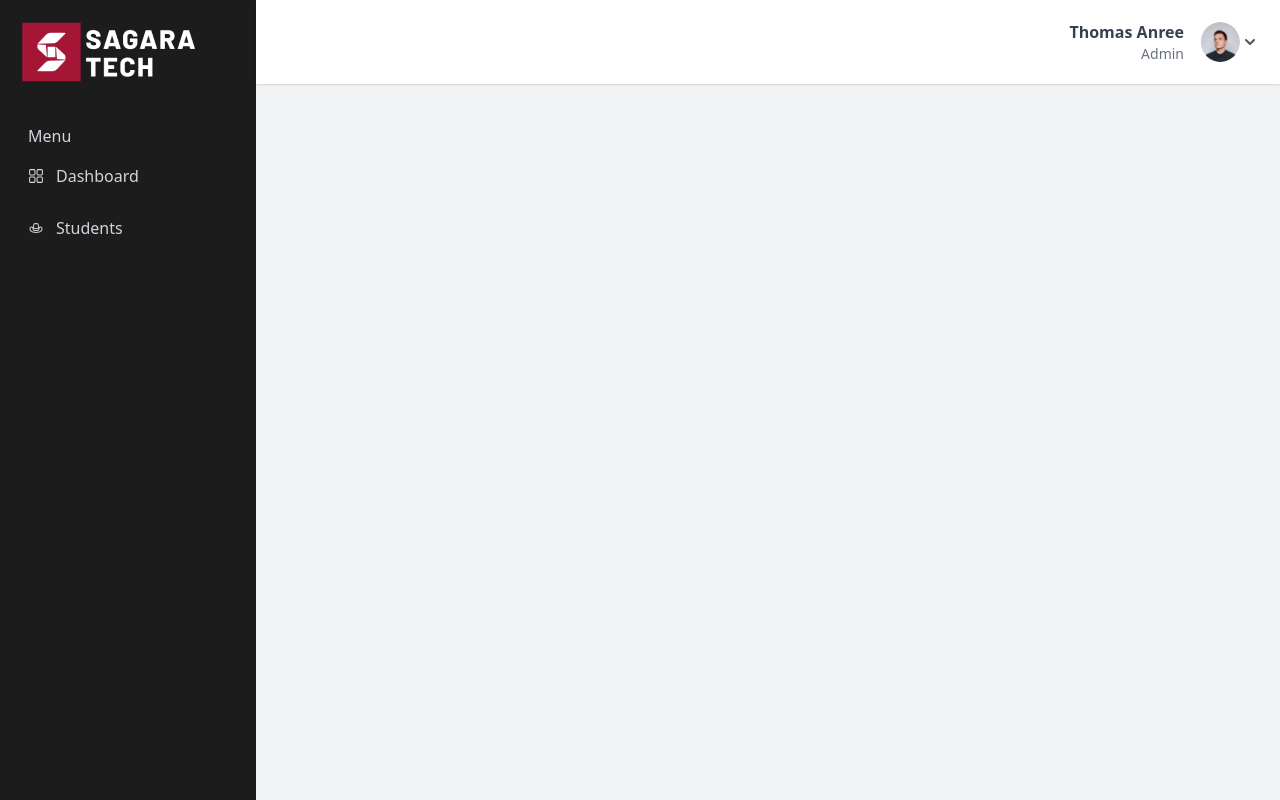
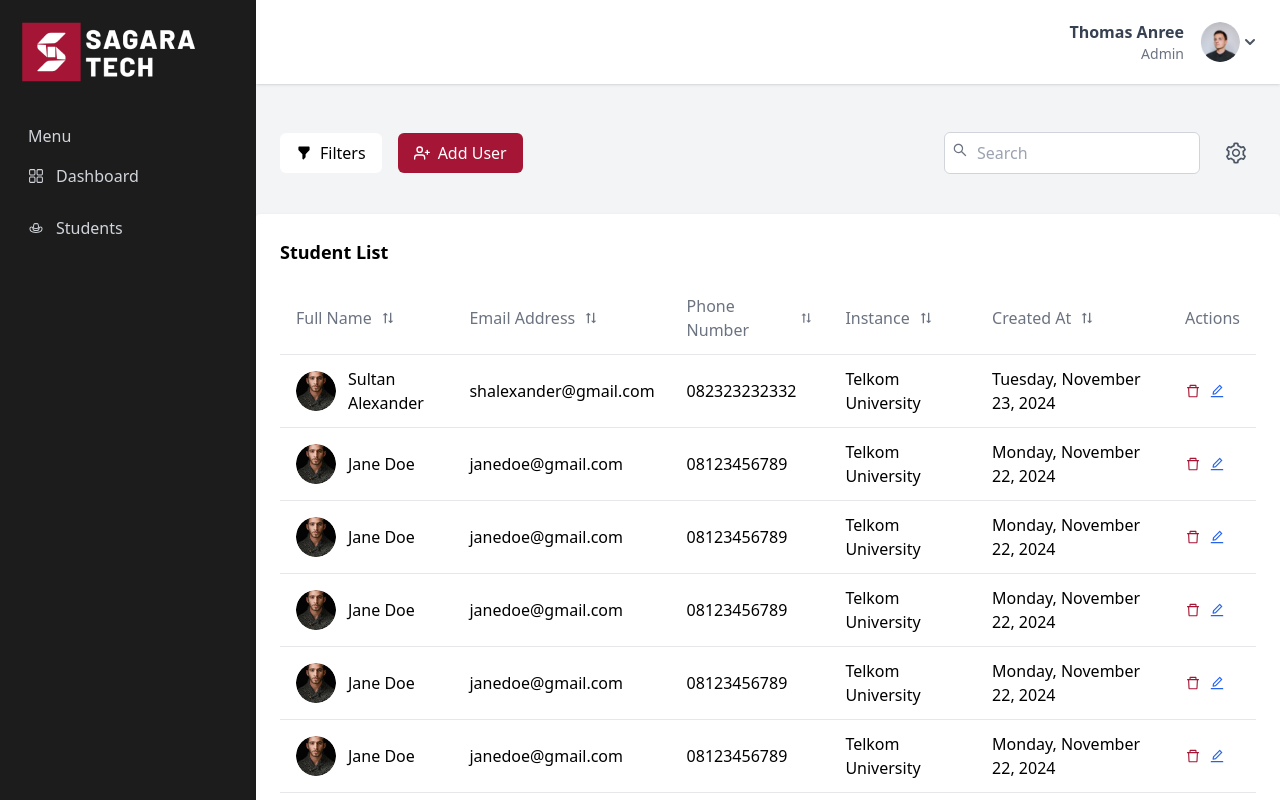
Before and after one commit to nulitas/sagaratech, a React (Vite) app: page /students in a window 1280 px wide. Shown: the top 800 px of the page. Built offline with nearby package versions, Linux system fonts and the light colour scheme.

Commit message:
Adding student views, data from json

```diff
--- /dev/null
+++ b/public/students.json
@@ -0,0 +1,58 @@
+[
+  {
+    "name": "Sultan Alexander",
+    "email": "shalexander@gmail.com",
+    "phone": "082323232332",
+    "instance": "Telkom University",
+    "createdAt": "Tuesday, November 23, 2024",
+    "avatar": "/user_avatar.png"
+  },
+  {
+    "name": "Jane Doe",
+    "email": "janedoe@gmail.com",
+    "phone": "08123456789",
+    "instance": "Telkom University",
+    "createdAt": "Monday, November 22, 2024",
+    "avatar": "/user_avatar.png"
+  },
+  {
+    "name": "Jane Doe",
+    "email": "janedoe@gmail.com",
+    "phone": "08123456789",
+    "instance": "Telkom University",
+    "createdAt": "Monday, November 22, 2024",
+    "avatar": "/user_avatar.png"
+  },
+  {
+    "name": "Jane Doe",
+    "email": "janedoe@gmail.com",
+    "phone": "08123456789",
+    "instance": "Telkom University",
+    "createdAt": "Monday, November 22, 2024",
+    "avatar": "/user_avatar.png"
+  },
+  {
+    "name": "Jane Doe",
+    "email": "janedoe@gmail.com",
+    "phone": "08123456789",
+    "instance": "Telkom University",
+    "createdAt": "Monday, November 22, 2024",
+    "avatar": "/user_avatar.png"
+  },
+  {
+    "name": "Jane Doe",
+    "email": "janedoe@gmail.com",
+    "phone": "08123456789",
+    "instance": "Telkom University",
+    "createdAt": "Monday, November 22, 2024",
+    "avatar": "/user_avatar.png"
+  },
+  {
+    "name": "Jane Doe",
+    "email": "janedoe@gmail.com",
+    "phone": "08123456789",
+    "instance": "Telkom University",
+    "createdAt": "Monday, November 22, 2024",
+    "avatar": "/user_avatar.png"
+  }
+]
--- /dev/null
+++ b/src/components/HeaderSection.tsx
@@ -0,0 +1,48 @@
+import React from "react";
+import { HiFilter } from "react-icons/hi";
+import { FiUserPlus } from "react-icons/fi";
+import { AiOutlineSearch, AiOutlineSetting } from "react-icons/ai";
+
+interface HeaderSectionProps {
+  onSearch: (term: string) => void;
+}
+
+const HeaderSection: React.FC<HeaderSectionProps> = ({ onSearch }) => {
+  const [searchTerm, setSearchTerm] = React.useState("");
+
+  const handleSearchChange = (e: React.ChangeEvent<HTMLInputElement>) => {
+    const term = e.target.value;
+    setSearchTerm(term);
+    onSearch(term);
+  };
+
+  return (
+    <div className="flex justify-between items-center mb-4">
+      <div className="flex space-x-4">
+        <button className="flex items-center bg-white text-black px-4 py-2 rounded-md">
+          <HiFilter className="mr-2" /> Filters
+        </button>
+        <button className="flex items-center bg-[#a51535] text-white px-4 py-2 rounded-md">
+          <FiUserPlus className="mr-2" /> Add User
+        </button>
+      </div>
+      <div className="flex items-center space-x-4">
+        <div className="relative">
+          <input
+            type="text"
+            placeholder="Search"
+            className="border border-gray-300 rounded-md p-2 pl-8 w-64"
+            value={searchTerm}
+            onChange={handleSearchChange}
+          />
+          <AiOutlineSearch className="absolute left-2 top-2.5 text-gray-500" />
+        </div>
+        <button className="flex items-center bg-gray-100 text-gray-600 p-2 rounded-md">
+          <AiOutlineSetting className="w-6 h-6" />
+        </button>
+      </div>
+    </div>
+  );
+};
+
+export default HeaderSection;
--- /dev/null
+++ b/src/components/Pagination.tsx
@@ -0,0 +1,28 @@
+import React from "react";
+
+const Pagination: React.FC = () => {
+  return (
+    <div className="flex justify-between items-center p-4 bg-white border-t">
+      <button className="bg-gray-100 text-gray-600 py-2 px-4 rounded-md">
+        Previous
+      </button>
+      <div className="flex space-x-2">
+        {[...Array(10)].map((_, i) => (
+          <button
+            key={i}
+            className={`px-4 py-2 rounded-md ${
+              i === 5 ? "bg-[#a51535] text-white" : "bg-gray-100 text-gray-600"
+            }`}
+          >
+            {i + 1}
+          </button>
+        ))}
+      </div>
+      <button className="bg-gray-100 text-gray-600 py-2 px-4 rounded-md">
+        Next
+      </button>
+    </div>
+  );
+};
+
+export default Pagination;
--- /dev/null
+++ b/src/components/StudentTable.tsx
@@ -0,0 +1,142 @@
+import React, { useEffect, useState } from "react";
+import { AiOutlineEdit, AiOutlineDelete } from "react-icons/ai";
+import { BiSortAlt2 } from "react-icons/bi";
+
+interface Student {
+  name: string;
+  email: string;
+  phone: string;
+  instance: string;
+  createdAt: string;
+  avatar: string;
+}
+
+const StudentTable: React.FC<{ searchTerm: string }> = ({ searchTerm }) => {
+  const [students, setStudents] = useState<Student[]>([]);
+  const [sortConfig, setSortConfig] = useState<{
+    key: keyof Student;
+    direction: "ascending" | "descending";
+  } | null>(null);
+
+  useEffect(() => {
+    fetch("/students.json")
+      .then((response) => response.json())
+      .then((data) => setStudents(data));
+  }, []);
+
+  const sortedStudents = [...students].sort((a, b) => {
+    if (sortConfig !== null) {
+      const key = sortConfig.key;
+      const order = sortConfig.direction === "ascending" ? 1 : -1;
+      if (a[key] < b[key]) return -1 * order;
+      if (a[key] > b[key]) return 1 * order;
+      return 0;
+    }
+    return 0;
+  });
+
+  const filteredStudents = sortedStudents.filter((student) =>
+    Object.values(student).some((value) =>
+      value.toString().toLowerCase().includes(searchTerm.toLowerCase())
+    )
+  );
+
+  const requestSort = (key: keyof Student) => {
+    let direction: "ascending" | "descending" = "ascending";
+    if (
+      sortConfig &&
+      sortConfig.key === key &&
+      sortConfig.direction === "ascending"
+    ) {
+      direction = "descending";
+    }
+    setSortConfig({ key, direction });
+  };
+
+  return (
+    <table className="min-w-full bg-white">
+      <thead>
+        <tr>
+          <th
+            className="text-left py-3 px-4 font-medium text-gray-500"
+            onClick={() => requestSort("name")}
+          >
+            <div className="flex items-center">
+              <p className="mr-2">Full Name</p>
+              <BiSortAlt2 />
+            </div>
+          </th>
+          <th
+            className="text-left py-3 px-4 font-medium text-gray-500"
+            onClick={() => requestSort("email")}
+          >
+            <div className="flex items-center">
+              <p className="mr-2">Email Address</p>
+              <BiSortAlt2 />
+            </div>
+          </th>
+          <th
+            className="text-left py-3 px-4 font-medium text-gray-500"
+            onClick={() => requestSort("phone")}
+          >
+            <div className="flex items-center">
+              <p className="mr-2">Phone Number</p>
+              <BiSortAlt2 />
+            </div>
+          </th>
+          <th
+            className="text-left py-3 px-4 font-medium text-gray-500"
+            onClick={() => requestSort("instance")}
+          >
+            <div className="flex items-center">
+              <p className="mr-2">Instance</p>
+              <BiSortAlt2 />
+            </div>
+          </th>
+          <th
+            className="text-left py-3 px-4 font-medium text-gray-500"
+            onClick={() => requestSort("createdAt")}
+          >
+            <div className="flex items-center">
+              <p className="mr-2">Created At</p>
+              <BiSortAlt2 />
+            </div>
+          </th>
+          <th className="py-3 px-4 font-medium text-gray-500">Actions</th>
+        </tr>
+      </thead>
+      <tbody>
+        {filteredStudents.map((student, index) => (
+          <tr key={index} className="border-t">
+            <td className="py-3 px-4">
+              <div className="flex items-center">
+                <img
+                  src={student.avatar}
+                  alt="Avatar"
+                  className="w-10 h-10 rounded-full mr-3"
+                />
+                <span>{student.name}</span>
+              </div>
+            </td>
+            <td className="py-3 px-4">{student.email}</td>
+            <td className="py-3 px-4">{student.phone}</td>
+            <td className="py-3 px-4">{student.instance}</td>
+            <td className="py-3 px-4">{student.createdAt}</td>
+            <td className="py-3 px-4">
+              <div className="flex space-x-2">
+                <button className="text-[#a51535]">
+                  <AiOutlineDelete />
+                </button>
+                <button className="text-blue-600">
+                  <AiOutlineEdit />
+                </button>
+              </div>
+            </td>
+          </tr>
+        ))}
+      </tbody>
+    </table>
+  );
+};
+
+export default StudentTable;
--- a/src/pages/Students.tsx.tsx
+++ b/src/pages/Students.tsx.tsx
@@ -1,12 +1,31 @@
-import React from "react";
-
+import React, { useState } from "react";
 import Header from "../components/Header";
+import StudentTable from "../components/StudentTable";
+import Pagination from "../components/Pagination";
+import HeaderSection from "../components/HeaderSection";
 
 const Students: React.FC = () => {
+  const [searchTerm, setSearchTerm] = useState("");
+
+  const handleSearch = (term: string) => {
+    setSearchTerm(term);
+  };
+
   return (
     <div className="min-h-screen bg-gray-100 flex">
       <main className="flex-1">
         <Header />
+
+        <div className="p-6">
+          <HeaderSection onSearch={handleSearch} />
+        </div>
+
+        <div className="p-6 bg-white shadow rounded mb-6">
+          <h2 className="text-lg font-semibold mb-4">Student List</h2>
+
+          <StudentTable searchTerm={searchTerm} />
+          <Pagination />
+        </div>
       </main>
     </div>
   );
```
Also changed, not shown: public/user_avatar.png (added).
